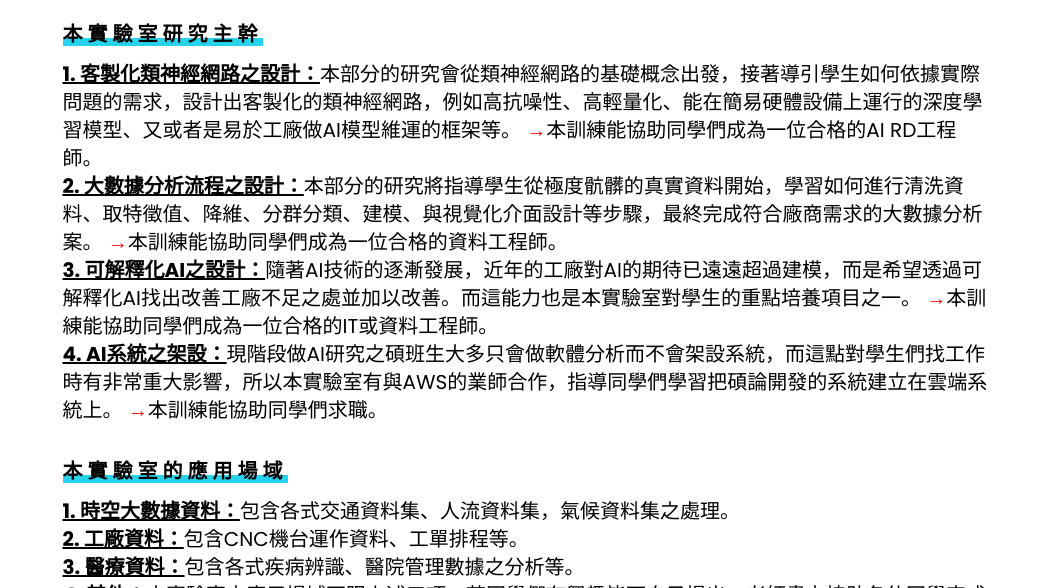
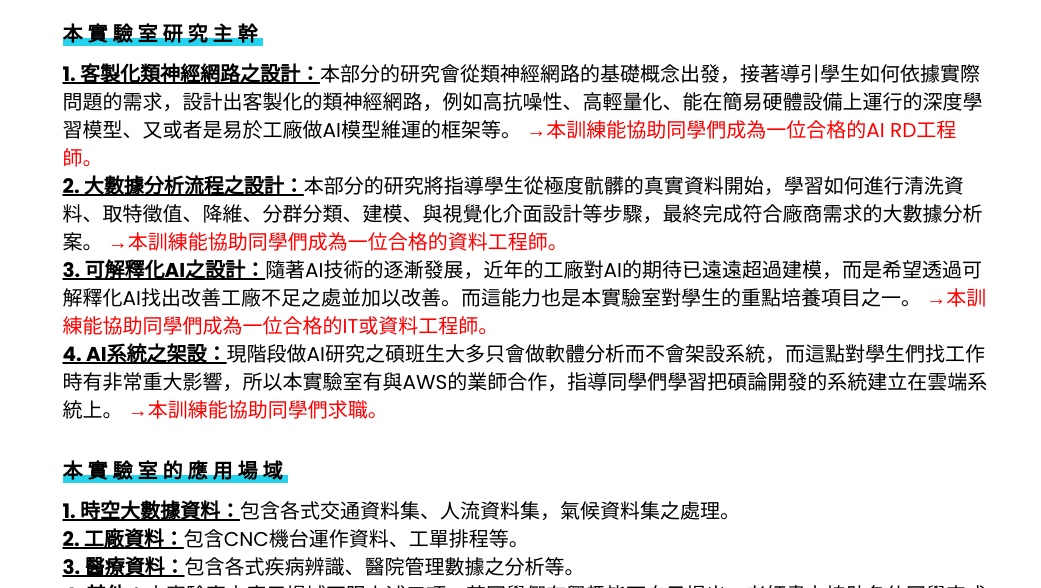
Before and after one commit to ICTALab/ictalab.github.io, a plain HTML site: page research.html in a window 1280 px wide. Shown: the part 212-800 px from the top of the page, without its empty margins (239-1280 px from the left). Drawn offline with Linux system fonts and the light colour scheme; some packages are replaced by stand-ins of ours.

Commit message:
調整研究方向內文顏色

```diff
--- a/research.html
+++ b/research.html
@@ -288,13 +288,13 @@
                                     <div class="more-about-me">
                                         <p class="margin-bottom-30 sm-xs-margin-top-30 md-margin-top-30" style="color: black;">
                                             <b><u>1. 客製化類神經網路之設計：</u></b>本部分的研究會從類神經網路的基礎概念出發，接著導引學生如何依據實際問題的需求，設計出客製化的類神經網路，例如高抗噪性、高輕量化、能在簡易硬體設備上運行的深度學習模型、又或者是易於工廠做AI模型維運的框架等。
-                                            <font color="#FF0000">&#8594;</font>本訓練能協助同學們成為一位合格的AI RD工程師。
+                                                <font color="#FF0000">&#8594;本訓練能協助同學們成為一位合格的AI RD工程師。</font>
                                             <br><b><u>2. 大數據分析流程之設計：</u></b>本部分的研究將指導學生從極度骯髒的真實資料開始，學習如何進行清洗資料、取特徵值、降維、分群分類、建模、與視覺化介面設計等步驟，最終完成符合廠商需求的大數據分析案。
-                                            <font color="#FF0000">&#8594;</font>本訓練能協助同學們成為一位合格的資料工程師。
+                                                <font color="#FF0000">&#8594;本訓練能協助同學們成為一位合格的資料工程師。</font>
                                             <br><b><u>3. 可解釋化AI之設計：</u></b>隨著AI技術的逐漸發展，近年的工廠對AI的期待已遠遠超過建模，而是希望透過可解釋化AI找出改善工廠不足之處並加以改善。而這能力也是本實驗室對學生的重點培養項目之一。
-                                            <font color="#FF0000">&#8594;</font>本訓練能協助同學們成為一位合格的IT或資料工程師。
+                                                <font color="#FF0000">&#8594;本訓練能協助同學們成為一位合格的IT或資料工程師。</font>
                                             <br><b><u>4. AI系統之架設：</u></b>現階段做AI研究之碩班生大多只會做軟體分析而不會架設系統，而這點對學生們找工作時有非常重大影響，所以本實驗室有與AWS的業師合作，指導同學們學習把碩論開發的系統建立在雲端系統上。
-                                            <font color="#FF0000">&#8594;</font>本訓練能協助同學們求職。
+                                                <font color="#FF0000">&#8594;本訓練能協助同學們求職。</font>
                                         </p>
                                     </div><!--.more-about-me-->
                                     <br>
```
